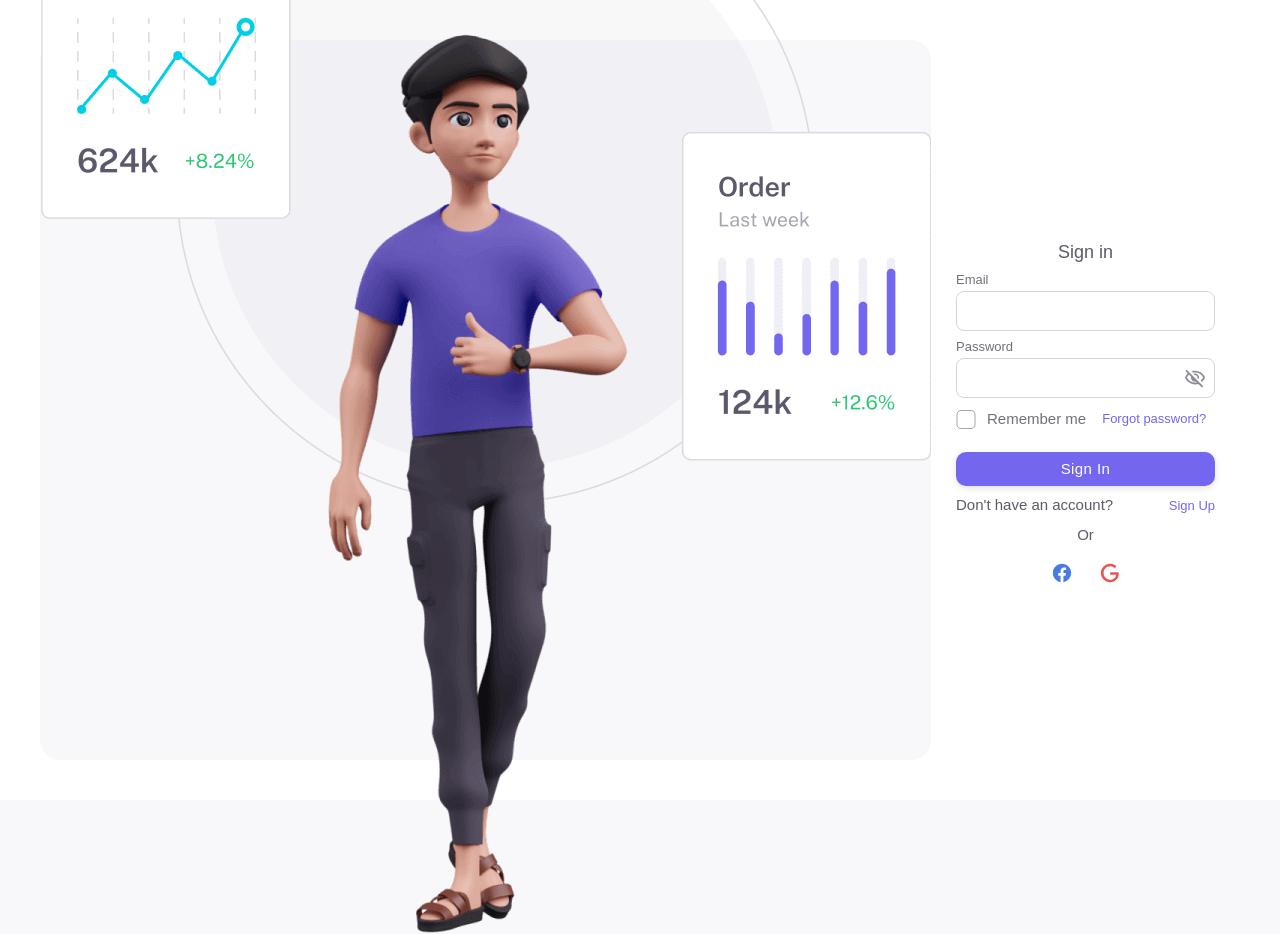
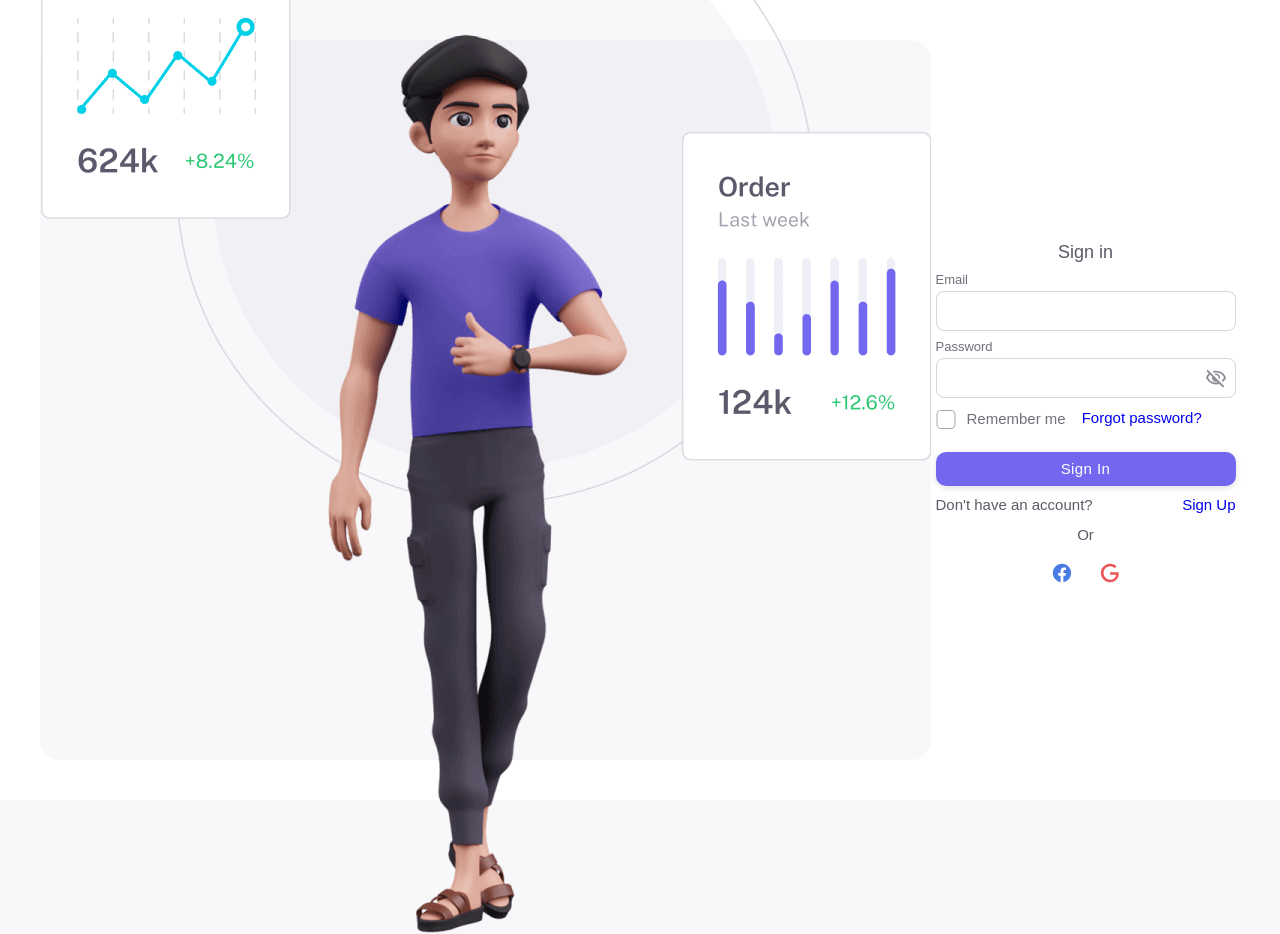
Before and after one commit to NghiaLeopard/ecommerce, a Next.js app: page /login in a window 1280 px wide. Built offline with nearby package versions, Linux system fonts and the light colour scheme.

Commit message:
done UI Register

```diff
--- a/src/pages/login.tsx
+++ b/src/pages/login.tsx
@@ -1,5 +1,5 @@
 import { NextPage } from 'next'
-import LoginPage from 'src/view/pages/login-page'
+import LoginPage from 'src/view/pages/login'
 
 type TProps = {}
 
--- a/src/styles/globals.scss
+++ b/src/styles/globals.scss
@@ -18,3 +18,7 @@ body {
 #__next {
   height: 100%;
 }
+
+a {
+  text-decoration: none;
+}
--- /dev/null
+++ b/src/view/pages/login/index.tsx
@@ -0,0 +1,224 @@
+// ** Next
+import { NextPage } from 'next'
+import Image from 'next/image'
+
+// ** MUI
+import { Box, Button, Checkbox, CssBaseline, FormControlLabel, Grid, IconButton, Typography } from '@mui/material'
+import CustomTextField from 'src/components/text-field'
+import { useTheme } from '@mui/material'
+
+// **Form
+import { Controller, useForm } from 'react-hook-form'
+
+// **Yup
+import { yupResolver } from '@hookform/resolvers/yup'
+import * as yup from 'yup'
+
+// ** Regex
+import { EMAIL_REG, PASSWORD_REG } from 'src/configs/regex'
+
+// ** React
+import { useState } from 'react'
+import CustomIcon from 'src/components/Icon'
+
+// ** Image
+import LoginDark from '/public/images/login-dark.png'
+import LoginLight from '/public/images/login-light.png'
+import Link from 'next/link'
+
+type TProps = {}
+
+const schema = yup.object({
+  email: yup.string().required('Please enter email').matches(EMAIL_REG, 'The field is must email type'),
+  password: yup
+    .string()
+    .required('Please enter password')
+    .matches(PASSWORD_REG, 'the password is contain charact,special character,number')
+})
+
+const LoginPage: NextPage<TProps> = () => {
+  const theme = useTheme()
+
+  const [showPassword, setShowPassword] = useState(false)
+  const handleClickShowPassword = () => setShowPassword(show => !show)
+
+  const {
+    control,
+    handleSubmit,
+    formState: { errors }
+  } = useForm({
+    defaultValues: {
+      email: '',
+      password: ''
+    },
+    resolver: yupResolver(schema)
+  })
+
+  const handleOnSubmit = (data: { email: string; password: string }) => {
+    console.log('data', { data })
+  }
+
+  return (
+    <Box
+      sx={{
+        display: 'flex',
+        width: '100vw',
+        height: '100vh',
+        padding: '40px',
+        backgroundColor: theme.palette.background.paper
+      }}
+    >
+      <Box
+        display={{
+          md: 'flex',
+          xs: 'none'
+        }}
+        sx={{
+          alignItems: 'center',
+          justifyContent: 'center',
+          height: '100%',
+          minWidth: '50vw',
+          borderRadius: '20px',
+          backgroundColor: theme.palette.customColors.bodyBg
+        }}
+      >
+        <Image
+          src={theme.palette.mode === 'light' ? LoginLight : LoginDark}
+          width={600}
+          alt='Login Image'
+          style={{ width: 'auto', height: 'auto' }}
+        />
+      </Box>
+
+      <Box sx={{ display: 'flex', alignItems: 'center', justifyContent: 'center', flex: 1 }}>
+        <CssBaseline />
+        <Box
+          sx={{
+            marginTop: 8,
+            display: 'flex',
+            flexDirection: 'column',
+            alignItems: 'center'
+          }}
+        >
+          <Typography component='h1' variant='h5'>
+            Sign in
+          </Typography>
+          <form onSubmit={handleSubmit(handleOnSubmit)} autoComplete='off' noValidate>
+            <Box mt={2} width='300px'>
+              <Controller
+                control={control}
+                rules={{
+                  required: true
+                }}
+                render={({ field: { onChange, onBlur, value, ref } }) => (
+                  <CustomTextField
+                    onChange={onChange}
+                    onBlur={onBlur}
+                    value={value}
+                    fullWidth
+                    label='Email'
+                    inputRef={ref}
+                    error={Boolean(errors.email)}
+                    helperText={errors.email?.message}
+                  />
+                )}
+                name='email'
+              />
+            </Box>
+
+            <Box mt={2} width='300px'>
+              <Controller
+                control={control}
+                rules={{
+                  required: true
+                }}
+                render={({ field: { onChange, onBlur, value, ref } }) => (
+                  <CustomTextField
+                    onChange={onChange}
+                    onBlur={onBlur}
+                    value={value}
+                    fullWidth
+                    label='Password'
+                    inputRef={ref}
+                    type={showPassword ? 'text' : 'password'}
+                    error={Boolean(errors.password)}
+                    helperText={errors.password?.message}
+                    InputProps={{
+                      endAdornment: (
+                        <IconButton
+                          aria-label='toggle password visibility'
+                          onClick={handleClickShowPassword}
+                          edge='end'
+                        >
+                          {showPassword ? (
+                            <CustomIcon icon='material-symbols:visibility-outline' />
+                          ) : (
+                            <CustomIcon icon='material-symbols:visibility-off-outline-rounded' />
+                          )}
+                        </IconButton>
+                      )
+                    }}
+                  />
+                )}
+                name='password'
+              />
+            </Box>
+            <Box>
+              <FormControlLabel control={<Checkbox value='remember' color='primary' />} label='Remember me' />
+              <Link href='#'>Forgot password?</Link>
+            </Box>
+            <Button type='submit' fullWidth variant='contained' sx={{ mt: 3, mb: 2 }}>
+              Sign In
+            </Button>
+            <Grid container>
+              <Grid item xs>
+                {"Don't have an account?"}
+              </Grid>
+              <Grid item>
+                <Link href='/register'>{' Sign Up'}</Link>
+              </Grid>
+            </Grid>
+
+            <Typography sx={{ textAlign: 'center', mt: 2, mb: 2 }}>Or</Typography>
+            <Box sx={{ display: 'flex', alignItems: 'center', justifyContent: 'center', gap: '10px' }}>
+              <IconButton sx={{ color: '#497ce2' }}>
+                <svg
+                  xmlns='http://www.w3.org/2000/svg'
+                  role='img'
+                  fontSize='1.375rem'
+                  className='iconify iconify--mdi'
+                  width='1em'
+                  height='1em'
+                  viewBox='0 0 24 24'
+                >
+                  <path
+                    fill='currentColor'
+                    d='M12 2.04c-5.5 0-10 4.49-10 10.02c0 5 3.66 9.15 8.44 9.9v-7H7.9v-2.9h2.54V9.85c0-2.51 1.49-3.89 3.78-3.89c1.09 0 2.23.19 2.23.19v2.47h-1.26c-1.24 0-1.63.77-1.63 1.56v1.88h2.78l-.45 2.9h-2.33v7a10 10 0 0 0 8.44-9.9c0-5.53-4.5-10.02-10-10.02Z'
+                  ></path>
+                </svg>
+              </IconButton>
+              <IconButton sx={{ color: theme.palette.error.main }}>
+                <svg
+                  xmlns='http://www.w3.org/2000/svg'
+                  role='img'
+                  fontSize='1.375rem'
+                  className='iconify iconify--mdi'
+                  width='1em'
+                  height='1em'
+                  viewBox='0 0 24 24'
+                >
+                  <path
+                    fill='currentColor'
+                    d='M21.35 11.1h-9.17v2.73h6.51c-.33 3.81-3.5 5.44-6.5 5.44C8.36 19.27 5 16.25 5 12c0-4.1 3.2-7.27 7.2-7.27c3.09 0 4.9 1.97 4.9 1.97L19 4.72S16.56 2 12.1 2C6.42 2 2.03 6.8 2.03 12c0 5.05 4.13 10 10.22 10c5.35 0 9.25-3.67 9.25-9.09c0-1.15-.15-1.81-.15-1.81Z'
+                  ></path>
+                </svg>
+              </IconButton>
+            </Box>
+          </form>
+        </Box>
+      </Box>
+    </Box>
+  )
+}
+
+export default LoginPage
--- a/src/view/pages/login-page.tsx
+++ b/src/view/pages/register/index.tsx
@@ -3,7 +3,7 @@ import { NextPage } from 'next'
 import Image from 'next/image'
 
 // ** MUI
-import { Box, Button, Checkbox, CssBaseline, FormControlLabel, Grid, IconButton, Link, Typography } from '@mui/material'
+import { Box, Button, Checkbox, CssBaseline, FormControlLabel, Grid, IconButton, Typography } from '@mui/material'
 import CustomTextField from 'src/components/text-field'
 import { useTheme } from '@mui/material'
 
@@ -22,26 +22,33 @@ import { useState } from 'react'
 import CustomIcon from 'src/components/Icon'
 
 // ** Image
-// import LoginDark from '/public/images/login-dark.png'
-import LoginLight from '/public/images/login-light.png'
+import RegisterDark from '/public/images/register-dark.png'
+import RegisterLight from '/public/images/register-light.png'
+import Link from 'next/link'
 
 type TProps = {}
 
-const schema = yup
-  .object({
+const schema = yup.object({
   email: yup.string().required('Please enter email').matches(EMAIL_REG, 'The field is must email type'),
   password: yup
     .string()
     .required('Please enter password')
+    .matches(PASSWORD_REG, 'the password is contain charact,special character,number'),
+  confirmPassword: yup
+    .string()
+    .required('Please enter confirm password')
     .matches(PASSWORD_REG, 'the password is contain charact,special character,number')
+    .oneOf([yup.ref('password'), ''], 'The confirm password is must match password')
 })
-  .required()
 
-const LoginPage: NextPage<TProps> = () => {
+const RegisterPage: NextPage<TProps> = () => {
   const theme = useTheme()
 
   const [showPassword, setShowPassword] = useState(false)
+  const [showConfirmPassword, setShowConfirmPassword] = useState(false)
+
   const handleClickShowPassword = () => setShowPassword(show => !show)
+  const handleClickShowConfirmPassword = () => setShowConfirmPassword(show1 => !show1)
 
   const {
     control,
@@ -50,12 +57,13 @@ const LoginPage: NextPage<TProps> = () => {
   } = useForm({
     defaultValues: {
       email: '',
-      password: ''
+      password: '',
+      confirmPassword: ''
     },
     resolver: yupResolver(schema)
   })
 
-  const handleOnSubmit = (data: { email: string; password: string }) => {
+  const handleOnSubmit = (data: { email: string; password: string; confirmPassword: string }) => {
     console.log('data', { data })
   }
 
@@ -83,7 +91,12 @@ const LoginPage: NextPage<TProps> = () => {
           backgroundColor: theme.palette.customColors.bodyBg
         }}
       >
-        <Image src={LoginLight} width={600} alt='Login Image' style={{ width: 'auto', height: 'auto' }} />
+        <Image
+          src={theme.palette.mode === 'light' ? RegisterLight : RegisterDark}
+          width={600}
+          alt='Login Image'
+          style={{ width: 'auto', height: 'auto' }}
+        />
       </Box>
 
       <Box sx={{ display: 'flex', alignItems: 'center', justifyContent: 'center', flex: 1 }}>
@@ -100,7 +113,7 @@ const LoginPage: NextPage<TProps> = () => {
             Sign in
           </Typography>
           <form onSubmit={handleSubmit(handleOnSubmit)} autoComplete='off' noValidate>
-            <Box mt={2}>
+            <Box mt={2} width='300px'>
               <Controller
                 control={control}
                 rules={{
@@ -122,7 +135,7 @@ const LoginPage: NextPage<TProps> = () => {
               />
             </Box>
 
-            <Box mt={2}>
+            <Box mt={2} width='300px'>
               <Controller
                 control={control}
                 rules={{
@@ -159,11 +172,48 @@ const LoginPage: NextPage<TProps> = () => {
                 name='password'
               />
             </Box>
+
+            <Box mt={2} width='300px'>
+              <Controller
+                control={control}
+                rules={{
+                  required: true
+                }}
+                render={({ field: { onChange, onBlur, value, ref } }) => (
+                  <CustomTextField
+                    onChange={onChange}
+                    onBlur={onBlur}
+                    value={value}
+                    fullWidth
+                    label='Confirm Password'
+                    inputRef={ref}
+                    type={showConfirmPassword ? 'text' : 'password'}
+                    error={Boolean(errors.confirmPassword)}
+                    helperText={errors.confirmPassword?.message}
+                    InputProps={{
+                      endAdornment: (
+                        <IconButton
+                          aria-label='toggle password visibility'
+                          onClick={handleClickShowConfirmPassword}
+                          edge='end'
+                        >
+                          {showConfirmPassword ? (
+                            <CustomIcon icon='material-symbols:visibility-outline' />
+                          ) : (
+                            <CustomIcon icon='material-symbols:visibility-off-outline-rounded' />
+                          )}
+                        </IconButton>
+                      )
+                    }}
+                  />
+                )}
+                name='confirmPassword'
+              />
+            </Box>
+
             <Box>
               <FormControlLabel control={<Checkbox value='remember' color='primary' />} label='Remember me' />
-              <Link href='#' variant='body2'>
-                Forgot password?
-              </Link>
+              <Link href='#'>Forgot password?</Link>
             </Box>
             <Button type='submit' fullWidth variant='contained' sx={{ mt: 3, mb: 2 }}>
               Sign In
@@ -173,9 +223,7 @@ const LoginPage: NextPage<TProps> = () => {
                 {"Don't have an account?"}
               </Grid>
               <Grid item>
-                <Link href='#' variant='body2'>
-                  {' Sign Up'}
-                </Link>
+                <Link href='/login'>{' Login in'}</Link>
               </Grid>
             </Grid>
 
@@ -221,4 +269,4 @@ const LoginPage: NextPage<TProps> = () => {
   )
 }
 
-export default LoginPage
+export default RegisterPage
```
Also changed, not shown: src/pages/register.tsx (added, +10 -0 lines). Lines whose indentation alone changed are shown as unchanged.
